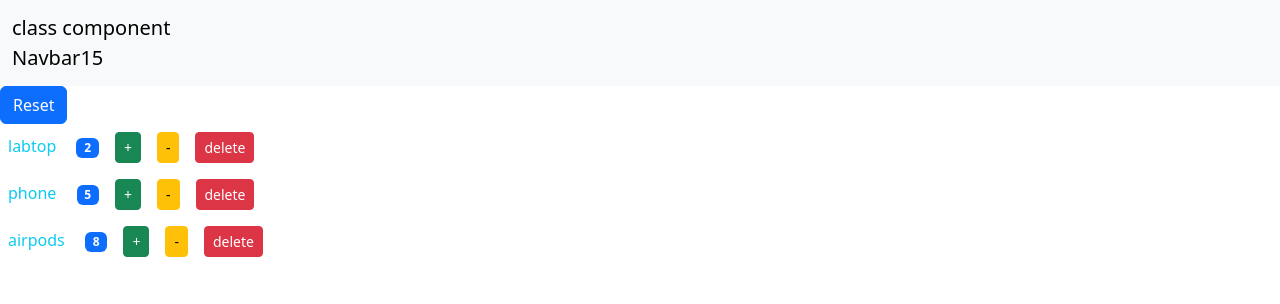
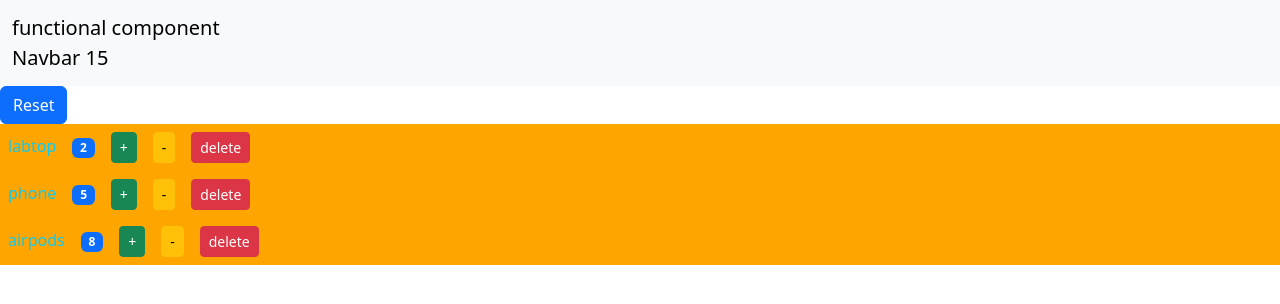
Before and after one commit to AmirTaki/react-toturial, a React (Create React App) app: page / in a window 1280 px wide. Shown: the top 304 px of the page. Built offline with nearby package versions, Linux system fonts and the light colour scheme.

Commit message:
Context in a functional component

```diff
--- a/src/components/functional/app.jsx
+++ b/src/components/functional/app.jsx
@@ -1,6 +1,7 @@
 import Navbar from "./navbar";
 import Products from "./products";
 import { useState } from "react";
+import productContext from "../../context/products";
 
 const App = () => {
 
@@ -13,14 +14,18 @@ const App = () => {
     )
     return (
         <>
-            <Navbar  products = {products} />
-            <Products
-                products = {products}
-                onIncrement = {handelIncrement}
-                onDecrement = {handelDecrement}
-                onDelete = {handleDelete}
-                onReset = {handleReset}
-            />
+            <productContext.Provider
+                value = {{
+                    products  : products,
+                    onIncrement  : handelIncrement,
+                    onDecrement  : handelDecrement ,
+                    onDelete : handleDelete ,
+                    onReset  : handleReset
+                }}
+            >
+                <Navbar />
+                <Products  />
+            </productContext.Provider>
         </>
       );
 
--- a/src/components/functional/navbar.jsx
+++ b/src/components/functional/navbar.jsx
@@ -1,10 +1,14 @@
+import ProductContext from "../../context/products";
+import { useContext } from "react";
+
 const Navbar = ({products}) => {
+    const productContext =  useContext(ProductContext)
     return (
             <nav className = 'navbar navbar-light bg-light'>
                 <div className="container-fluid">
                     <a href="#" className="navbar-brand">
+                        functional component <br></br>
                         Navbar {calculateSum()}
-                        Navbar
                     </a>
                 </div>
             </nav>
@@ -12,7 +16,7 @@ const Navbar = ({products}) => {
 
     function calculateSum () {
         let sum = 0
-        products.forEach(p => {
+        productContext.products.forEach(p => {
             sum += p.count;
         });
         return sum;
--- a/src/components/functional/product.jsx
+++ b/src/components/functional/product.jsx
@@ -1,7 +1,9 @@
 import { useState } from "react";
+import { useContext } from "react";
+import ProductContext from "../../context/products";
 
-const Product = ({productName, count , id, onDelete, onIncrement , onDecrement  }) => {
-
+const Product = ({productName, count , id}) => {
+   const productContext = useContext(ProductContext)
     // const [count, setCount] = useState(propCount)
 
     return (
@@ -12,7 +14,7 @@ const Product = ({productName, count , id, onDelete, onIncrement , onDecrement
 
             <span className='m-2 badge bg-primary'></span>
 
-            <button   onClick = {()=>handelIncrement(id , onIncrement)} className='m-2 btn btn-sm btn-success'>+</button>
+            <button   onClick = {handelIncrement} className='m-2 btn btn-sm btn-success'>+</button>
 
             <button onClick = {handelDecrement} className='m-2 btn btn-sm btn-warning '>-</button>
 
@@ -23,16 +25,18 @@ const Product = ({productName, count , id, onDelete, onIncrement , onDecrement
       );
 
 
-
+    function handelIncrement (){
+        productContext.onIncrement(id);
+    }
     // decrement
     function handelDecrement () {
     //   setCount(count - 1)
-        onDecrement(id)
+        productContext.onDecrement(id)
     }
 
     // delete
     function handelDelete (){
-        onDelete(id);
+        productContext.onDelete(id);
     }
 
     // format
@@ -45,7 +49,5 @@ const Product = ({productName, count , id, onDelete, onIncrement , onDecrement
 // function -> out component
 
 // increment
-function handelIncrement (id, onIncrement){
-    onIncrement(id);
-}
+
 export default Product;
--- a/src/components/functional/products.jsx
+++ b/src/components/functional/products.jsx
@@ -1,19 +1,18 @@
 import Product from "./product"
 import { useState } from "react";
+import { useContext } from "react";
+import ProductContext from "../../context/products";
 
 
-const Products = ({products, onIncrement, onDecrement, onDelete, onReset }) => {
-
+const Products = (propes) => {
+   const productsContect = useContext(ProductContext)
     return (
     <>
         {/* buttons */}
-        <button onClick={onReset} className = 'btn btn-primary' >Reset</button>
+        <button onClick={productsContect.onReset} className = 'btn btn-primary' >Reset</button>
 
-       {products.map((p, index) => (
+       {productsContect.products.map((p, index) => (
             <Product
-                onIncrement = {onIncrement}
-                onDecrement = {onDecrement}
-                onDelete = {onDelete}
                 id = {p.id}
                 key = {index}
                 count = {p.count}
--- a/src/index.js
+++ b/src/index.js
@@ -5,9 +5,9 @@ import reportWebVitals from './reportWebVitals';
 import 'bootstrap/dist/css/bootstrap.min.css' //css : bootstrap
 
 
-import App from './App';
+// import App from './App';
 
-// import App from './components/functional/app'
+import App from './components/functional/app'
 
 
 
```
